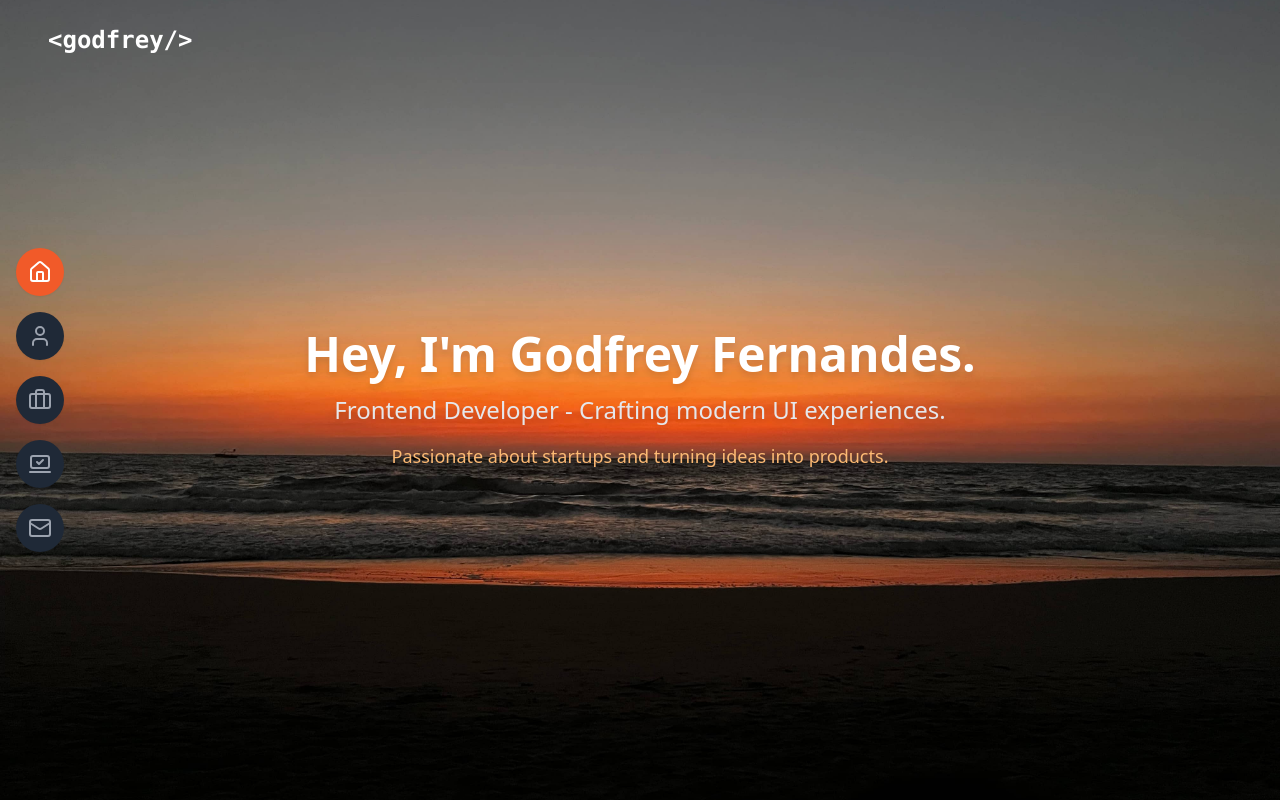
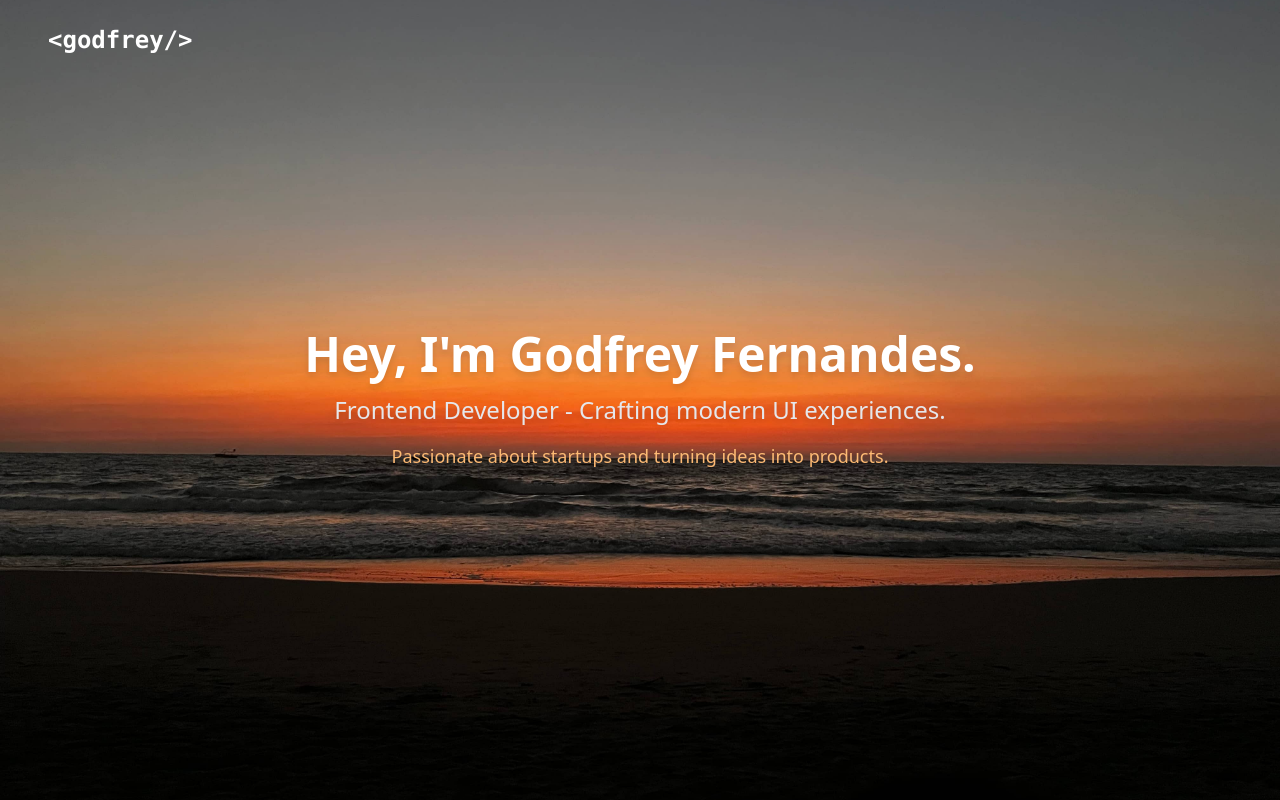
Before and after one commit to godfern/godfreyfernandes.com, a Next.js app: page / in a window 1280 px wide. Shown: the top 800 px of the page. Built offline with nearby package versions, Linux system fonts and the light colour scheme.

Commit message:
Disabled the vertical nav

```diff
--- a/app/page.tsx
+++ b/app/page.tsx
@@ -11,7 +11,7 @@ import VerticalNav from '../components/VerticalNav';
 export default function Home() {
     return (
         <>
-            <VerticalNav />
+            {/* <VerticalNav /> */}
             <main>
                 <Hero />
                 <About />
```
